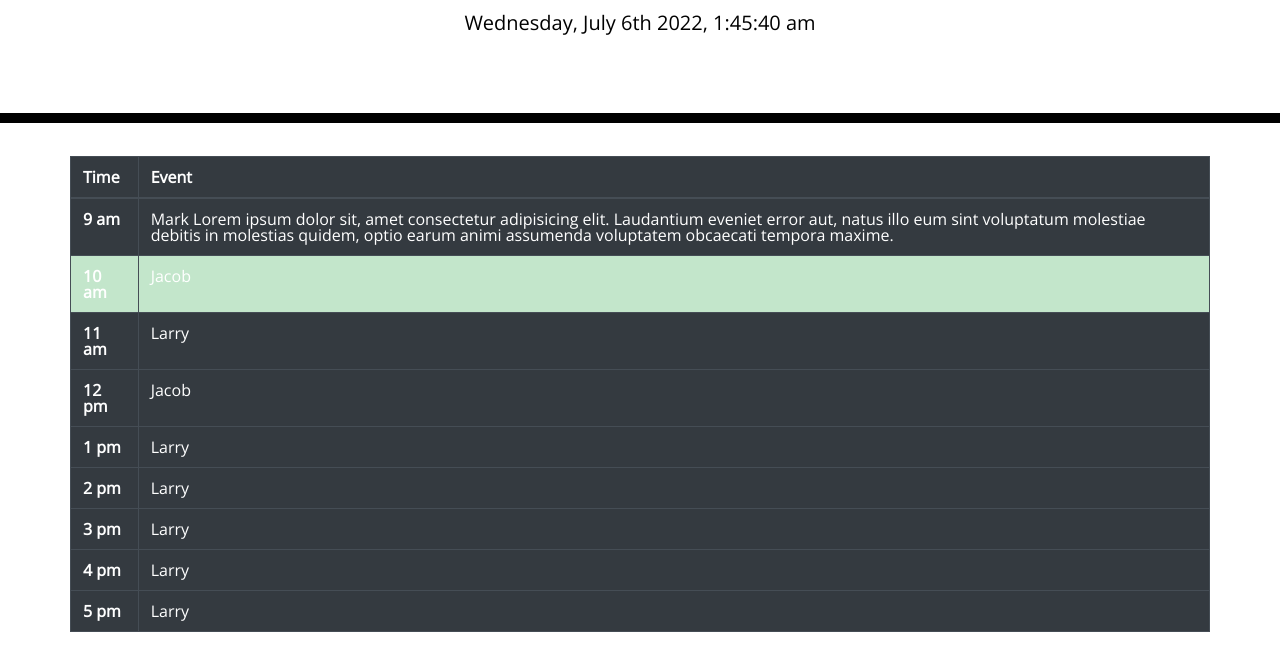
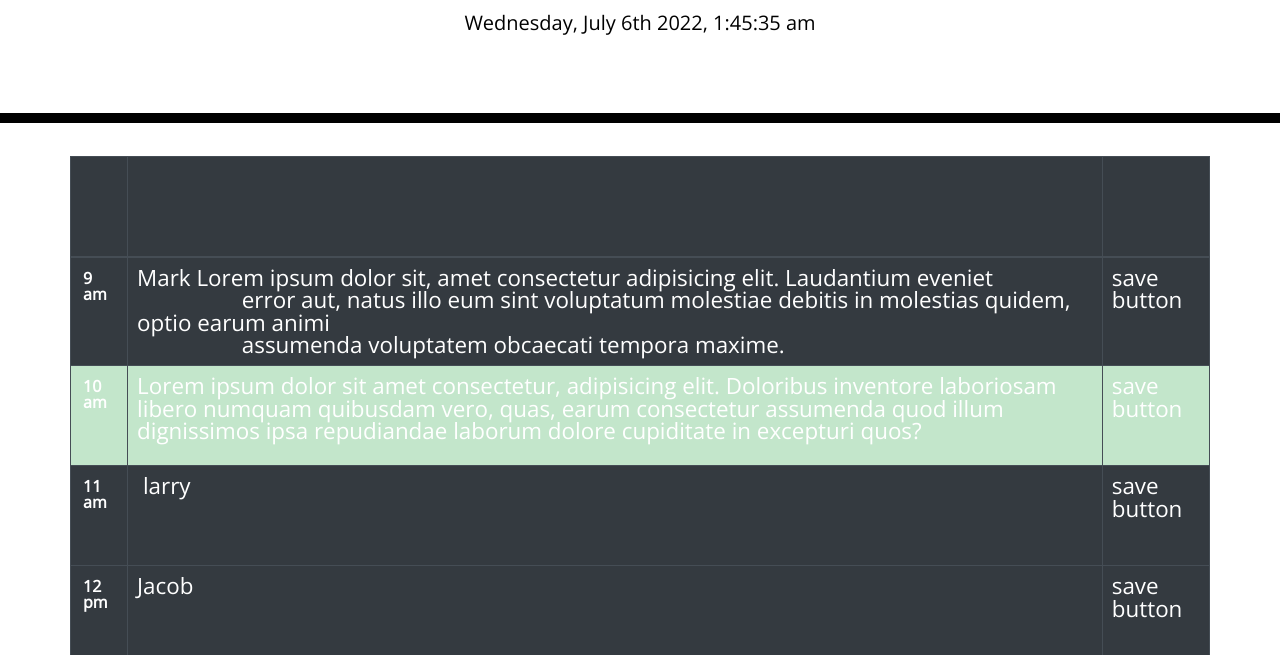
Before and after one commit to knight19jonathan/Daily-Tracker, a plain HTML site: page index.html in a window 1280 px wide. Shown: the part 181-836 px from the top of the page. Before the commit the page ends 813 px from the top, so only its background shows below. Drawn offline with nearby package versions, Linux system fonts and the light colour scheme.

Commit message:
table scrolls

```diff
--- a/index.html
+++ b/index.html
@@ -1,23 +1,14 @@
 <!DOCTYPE html>
 <html lang="en">
+
 <head>
   <meta charset="UTF-8" />
   <meta name="viewport" content="width=device-width, initial-scale=1.0" />
   <meta http-equiv="X-UA-Compatible" content="ie=edge" />
-    <link
-      rel="stylesheet"
-      href="https://stackpath.bootstrapcdn.com/bootstrap/4.3.1/css/bootstrap.min.css"
-    />
-    <link
-      rel="stylesheet"
-      href="https://use.fontawesome.com/releases/v5.8.1/css/all.css"
-      integrity="sha384-50oBUHEmvpQ+1lW4y57PTFmhCaXp0ML5d60M1M7uH2+nqUivzIebhndOJK28anvf"
-      crossorigin="anonymous"
-    />
-    <link
-      href="https://fonts.googleapis.com/css?family=Open+Sans&display=swap"
-      rel="stylesheet"
-    />
+  <link rel="stylesheet" href="https://stackpath.bootstrapcdn.com/bootstrap/4.3.1/css/bootstrap.min.css" />
+  <link rel="stylesheet" href="https://use.fontawesome.com/releases/v5.8.1/css/all.css"
+    integrity="sha384-50oBUHEmvpQ+1lW4y57PTFmhCaXp0ML5d60M1M7uH2+nqUivzIebhndOJK28anvf" crossorigin="anonymous" />
+  <link href="https://fonts.googleapis.com/css?family=Open+Sans&display=swap" rel="stylesheet" />
   <link rel="stylesheet" href="./reset.css" />
   <link rel="stylesheet" href="./styles.css" />
   <title>Work Day Scheduler</title>
@@ -35,57 +26,72 @@
       <!-- Timeblocks go here -->
       <div class="table">
         <div class="row row-cols-5">
-                <table class="table table-dark table-hover table-bordered table-w-auto">
+          <table class="table table-dark table-hover table-bordered table-w-auto" cellspacing="0" cellpadding="0">
             <thead>
               <tr>
-                        <th scope="col">Time</th>
-                        <th scope="col" class="th-lg">Event</th>
+                <th scope="col"></th>
+                <th scope="col" class="th-lg"></th>
                 <!-- <th scope="col">Last</th> -->
                 <!-- <th scope="col">Handle</th> -->
+                <th scope="col" class="th-sm"></th>
               </tr>
             </thead>
-                    <tbody>
+            <tbody id="selectable">
               <tr>
                 <th scope="row" id="ninehundred">9 am</th>
-                        <td>Mark Lorem ipsum dolor sit, amet consectetur adipisicing elit. Laudantium eveniet error aut, natus illo eum sint voluptatum molestiae debitis in molestias quidem, optio earum animi assumenda voluptatem obcaecati tempora maxime.</td>
-
+                <td class="eventSet">Mark Lorem ipsum dolor sit, amet consectetur adipisicing elit. Laudantium eveniet
+                  error aut, natus illo eum sint voluptatum molestiae debitis in molestias quidem, optio earum animi
+                  assumenda voluptatem obcaecati tempora maxime.</td>
+                <td>save button</td>
               </tr>
               <tr class="table-success" id="1000">
                 <th scope="row" id="tenHundred">10 am</th>
-                        <td>Jacob</td>
-
+                <td class="eventSet">Lorem ipsum dolor sit amet consectetur, adipisicing elit. Doloribus inventore laboriosam libero numquam quibusdam vero, quas, earum consectetur assumenda quod illum dignissimos ipsa repudiandae laborum dolore cupiditate in excepturi quos?</td>
+                <td>save button</td>
               </tr>
               <tr>
                 <th scope="row" id="elevenHundred">11 am</th>
-                        <td>Larry</td>
+                <td class="eventSet" type="text" class="ui-widget-content"> larry
+                </td>
+                <td>save button</td>
               <tr>
                 <th scope="row" id="twelveHundred">12 pm</th>
-                        <td>Jacob</td>
+                <td class="eventSet">Jacob</td>
+                <td>save button</td>
               </tr>
               <tr>
                 <th scope="row" id="thirteenHundred">1 pm</th>
-                        <td>Larry</td>
+                <td class="eventSet">Larry</td>
+                <td>save button</td>
               </tr>
               <tr>
                 <th scope="row" id="fourteenHundred">2 pm</th>
-                        <td>Larry</td>
+                <td class="eventSet">Larry</td>
+                <td>save button</td>
               </tr>
               <tr>
                 <th scope="row" id="fifteenHundred">3 pm</th>
-                        <td>Larry</td>
+                <td class="eventSet">Larry</td>
+                <td>save button</td>
               </tr>
               <tr>
                 <th scope="row" id="sixteenHundred">4 pm</th>
-                        <td>Larry</td>
+                <td class="eventSet">Larry</td>
+                <td>save button</td>
               </tr>
               <tr>
                 <th scope="row" id="twenty-two">5 pm</th>
-                        <td>Larry</td>
+                <td class="eventSet">Larry</td>
+                <td>save button</td>
               </tr>
+
             </tbody>
           </table>
         </div>
       </div>
+
+
+
 
 
 
@@ -97,4 +103,5 @@
   <script src="https://cdnjs.cloudflare.com/ajax/libs/moment.js/2.24.0/moment.min.js"></script>
   <script src="./script.js"></script>
 </body>
+
 </html>
--- a/script.js
+++ b/script.js
@@ -16,6 +16,17 @@ var reformatDate = moment().format("dddd, MMMM Do YYYY, h:mm:ss a");
 console.log(reformatDate);
 
 $("#currentDay").text(reformatDate);
+
+$( ".eventSet" ).dialog({
+    modal: true
+  });
+
+// Getter
+var modal = $( ".eventSet" ).dialog( "option", "modal" );
+
+// Setter
+$( ".eventSet" ).dialog( "option", "modal", true );
+
 
 var a = moment().hours();
 
--- a/styles.css
+++ b/styles.css
@@ -29,12 +29,39 @@ body {
 
   .container {
     display: flex;
+    height: 500px;
+    overflow: scroll;
 
   }
   table {
     width: 90%;
     background-color: #06AED5;
+    overflow: scroll;
   }
+
+  thead {
+
+  }
+
+  tbody {
+
+    height: 500px;
+    overflow: scroll;
+    width: 100%;
+  }
+
+#feedback { font-size: 1.4em; }
+#selectable .tr.td-selecting { background: #FECA40; }
+#selectable .tr.td-selected { background: #F39814; color: white; }
+#selectable { list-style-type: none; margin: 0; padding: 0; width: 60%; }
+#selectable td { margin: 3px; padding: 0.4em; font-size: 1.4em; height: 18px; }
+
+  tr {
+    width: 100%;
+    height: 100px;
+  }
+
+
 
   .description{
     white-space: pre-wrap;
@@ -47,7 +74,7 @@ body {
 
   .row {
     white-space: pre-wrap;
-    height: 80px;
+
     border-top: 1px solid white;;
   }
 
```
Lines whose indentation alone changed are shown as unchanged.
